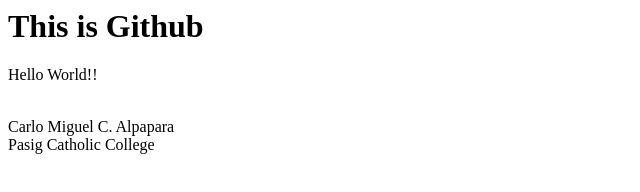
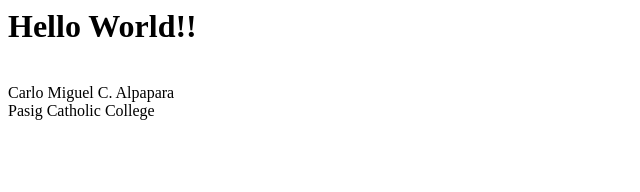
Before and after one commit to Carlo123456-web/IT101_Alpapara, a plain HTML site: page index.html in a window 1280 px wide. Shown: the whole page, without its empty margins (0-640 px from the left). Drawn offline with Linux system fonts and the light colour scheme.

Commit message:
Update index.html

```diff
--- a/index.html
+++ b/index.html
@@ -1,9 +1,9 @@
 <html>
   <head>
-    <h1>This is Github</h1>
+    <title>Hello Page</title>
   </head>
   <body>
-    <p>Hello World!!</p>
+    <h1>Hello World!!</h1>
     <br>
     Carlo Miguel C. Alpapara
     <br>
```
